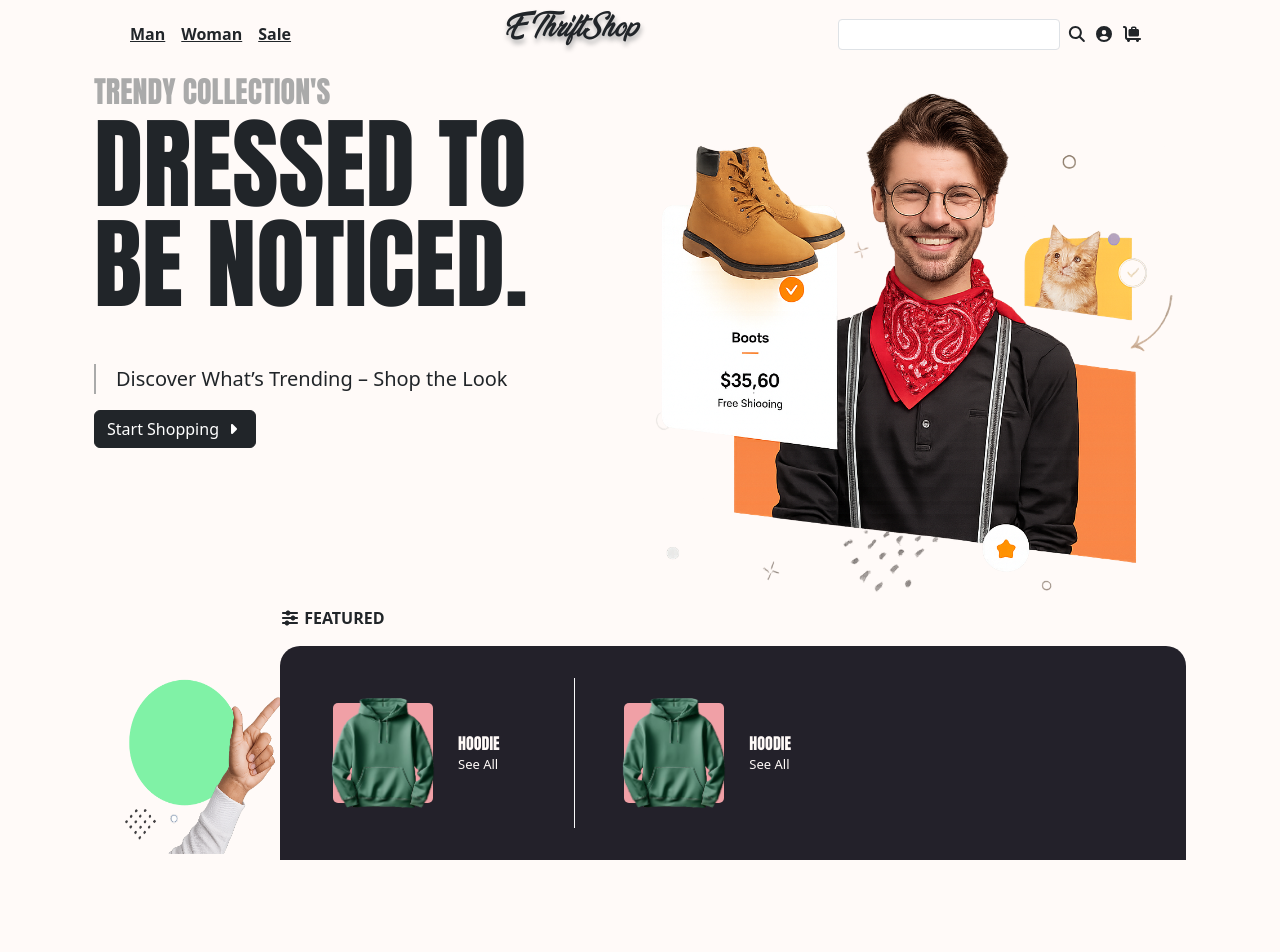
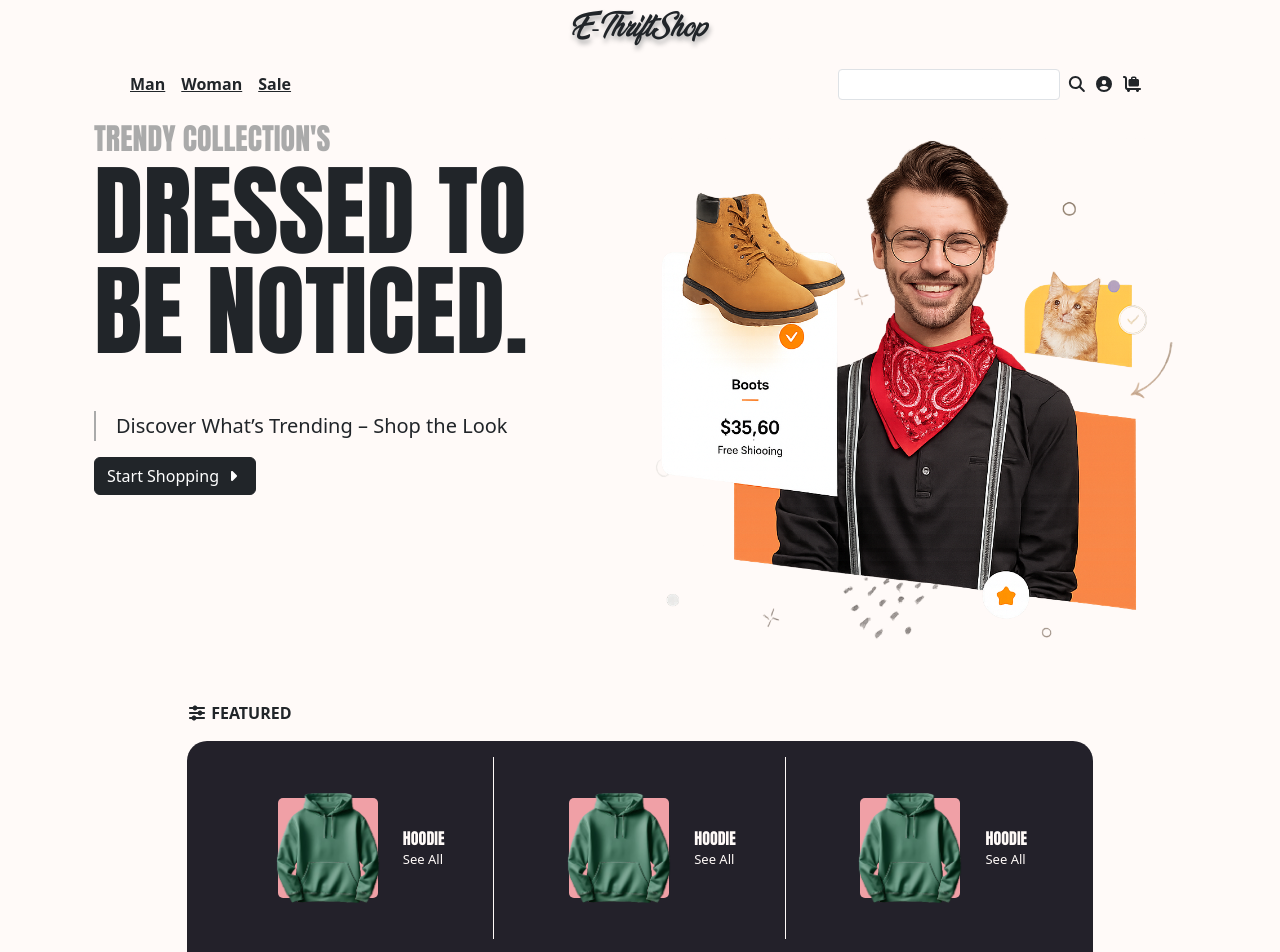
Before and after one commit to misonnnnn/e_thrift_shop, a Next.js app: page / in a window 1280 px wide. Shown: the top 952 px of the page. Before the commit the page ends 860 px from the top, so only its background shows below. Built offline with nearby package versions, Linux system fonts and the light colour scheme.

Commit message:
adjust navbar

```diff
--- a/app/globals.css
+++ b/app/globals.css
@@ -90,7 +90,7 @@ body {
     height: 40px;
     width: 40px;
     border-radius: 5px;
-    border: solid 2px #000;
+    /* border: solid 2px #000; */
     padding:0 5px;
     display: none;
     left: 0px;
@@ -128,3 +128,12 @@ body {
     max-width: 100%;
   }
 }
+
+.featured_product_vertical_line{
+    position: absolute;
+    right: 0;
+    width: 1px;
+    background-color: #fffaf8;
+    height: 100%;
+    top:0px;
+}
--- a/app/page.tsx
+++ b/app/page.tsx
@@ -9,7 +9,18 @@ export default function Home() {
 
 			{/* nav */}
 			<div className="container ">
+				<div className="w-100 pt-3">
+					<div>
+						<h4 className="website-name text-center">E-ThriftShop</h4>
+					</div>
+				</div>
 				<div className="w-100 py-3 px-lg-5 px-md-3 px-sm-0 px-0 d-flex justify-content-between align-items-center">
+					<div className="me-3 hamburger_menu">
+						<div className="hamburger_menu_line hamburger_menu_line1"></div>
+						<div className="hamburger_menu_line hamburger_menu_line2"></div>
+						<div className="hamburger_menu_line hamburger_menu_line3"></div>
+					</div>
+
 					<div className="main_menu d-flex justify-content-around align-items-center">
 						<div className="me-3 fw-bold">
 							<Link className="text-dark" href="/products/category/man">Man</Link>
@@ -22,19 +33,9 @@ export default function Home() {
 						</div>
 					</div>
 
-					<div className="me-3 hamburger_menu">
-						<div className="hamburger_menu_line hamburger_menu_line1"></div>
-						<div className="hamburger_menu_line hamburger_menu_line2"></div>
-						<div className="hamburger_menu_line hamburger_menu_line3"></div>
-					</div>
-
-					<div>
-						<h4 className="website-name">E ThriftShop</h4>
-					</div>
-
 					<div className="d-flex justify-content-around align-items-center">
 						<div className="d-flex justify-content-around align-items-center me-2">
-							<input type="search" className="me-2 form-control form-control-sm" />
+							<input type="search" className="me-2 form-control form-control-sm shadow-none" />
 							<FontAwesomeIcon icon={faSearch} />
 						</div>
 						<div className="me-2">
@@ -80,21 +81,58 @@ export default function Home() {
 
 				{/* featured */}
 				<div>
-					<div className="row m-0">
-						<div className="col-2 position-relative">
-							<Image className="position-relative mt-5"
-									src="/res_2.png"   // File in public/images/
-									alt=""
-									width={200}
-									height={200}
-								/>
-						</div>
-						<div className="col">
+					<div className="row m-0 mt-5">
+						<div className="col-lg-10 mx-auto">
 							<p className="fw-bold"><FontAwesomeIcon icon={faSliders} /> FEATURED</p>
 							<div className="featured_product_outerdiv border-radius-top-left-20 p-3">
 								<div className="row m-0">
 									<div className="col-lg-4 position-relative py-3">
-										<div className="d-flex border-end border-1 border-light">
+										<div className="d-flex justify-content-center">
+											<div className="position-relative">
+												<div className="featured_product_backdesign1"></div>
+												<Image className="featured_product_image"
+													src="/featured_products/2.png"   // File in public/images/
+													alt=""
+													width={150}
+													height={150}
+												/>
+											</div>
+											<div className="featured_product_details align-items-center d-flex">
+												<div>
+													<p className="featured_product_text">HOODIE</p>
+													<div className="featured_product_text_subtext">See All</div>
+												</div>
+											</div>
+										</div>
+
+										<div className="featured_product_vertical_line d-none d-lg-block"></div>
+									</div>
+
+									<div className="col-lg-4 position-relative py-3">
+										<div className="d-flex justify-content-center">
+											<div className="position-relative">
+												<div className="featured_product_backdesign1"></div>
+												<Image className="featured_product_image"
+													src="/featured_products/2.png"   // File in public/images/
+													alt=""
+													width={150}
+													height={150}
+												/>
+											</div>
+											<div className="featured_product_details align-items-center d-flex">
+												<div>
+													<p className="featured_product_text">HOODIE</p>
+													<div className="featured_product_text_subtext">See All</div>
+												</div>
+											</div>
+										</div>
+
+										<div className="featured_product_vertical_line d-none d-lg-block"></div>
+									</div>
+
+
+									<div className="col-lg-4 position-relative py-3">
+										<div className="d-flex justify-content-center">
 											<div className="position-relative">
 												<div className="featured_product_backdesign1"></div>
 												<Image className="featured_product_image"
@@ -113,26 +151,6 @@ export default function Home() {
 										</div>
 									</div>
 
-
-									<div className="col-lg-4 position-relative py-3">
-										<div className="d-flex">
-											<div className="position-relative">
-												<div className="featured_product_backdesign1"></div>
-												<Image className="featured_product_image"
-													src="/featured_products/2.png"   // File in public/images/
-													alt=""
-													width={150}
-													height={150}
-												/>
-											</div>
-											<div className="featured_product_details align-items-center d-flex">
-												<div>
-													<p className="featured_product_text">HOODIE</p>
-													<div className="featured_product_text_subtext">See All</div>
-												</div>
-											</div>
-										</div>
-									</div>
 								</div>
 							</div>
 						</div>
```
